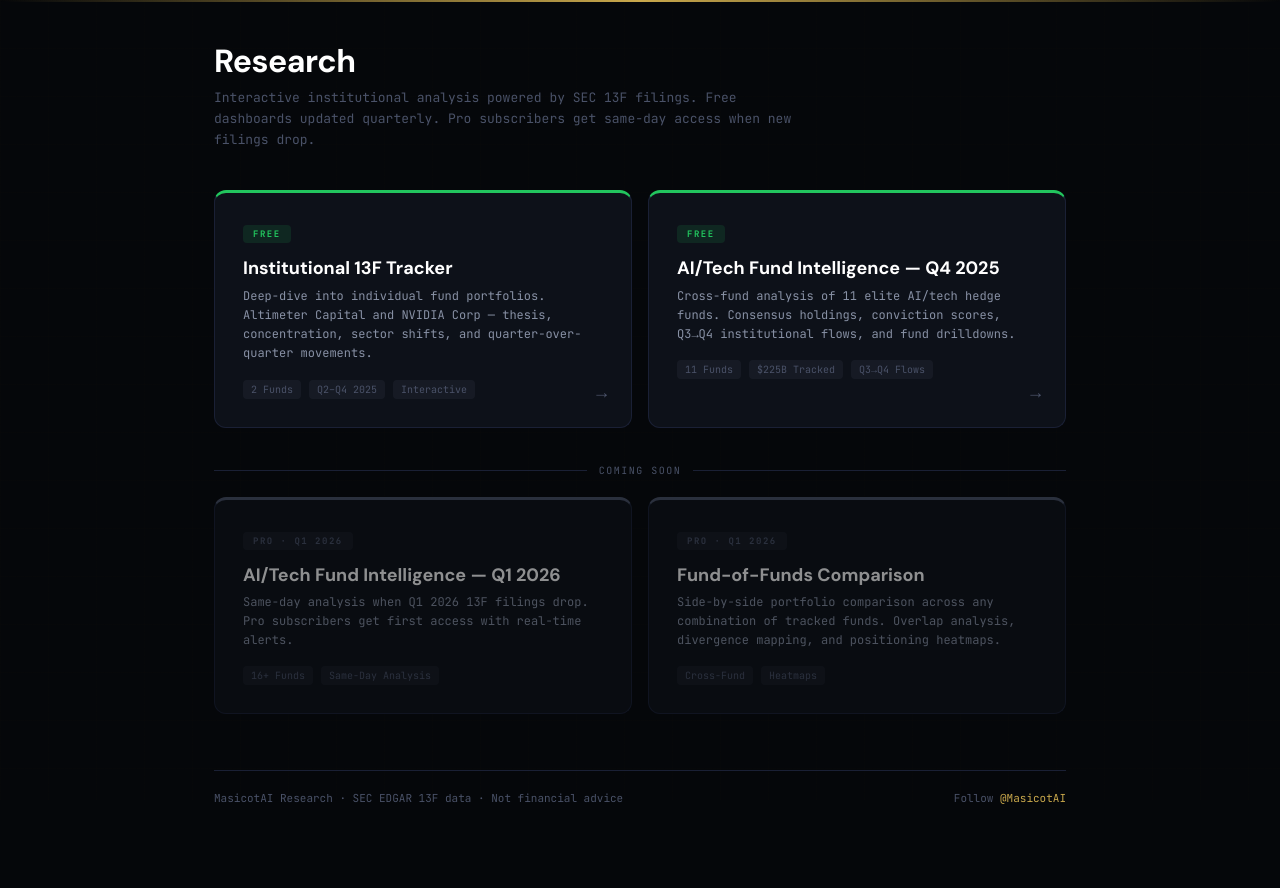
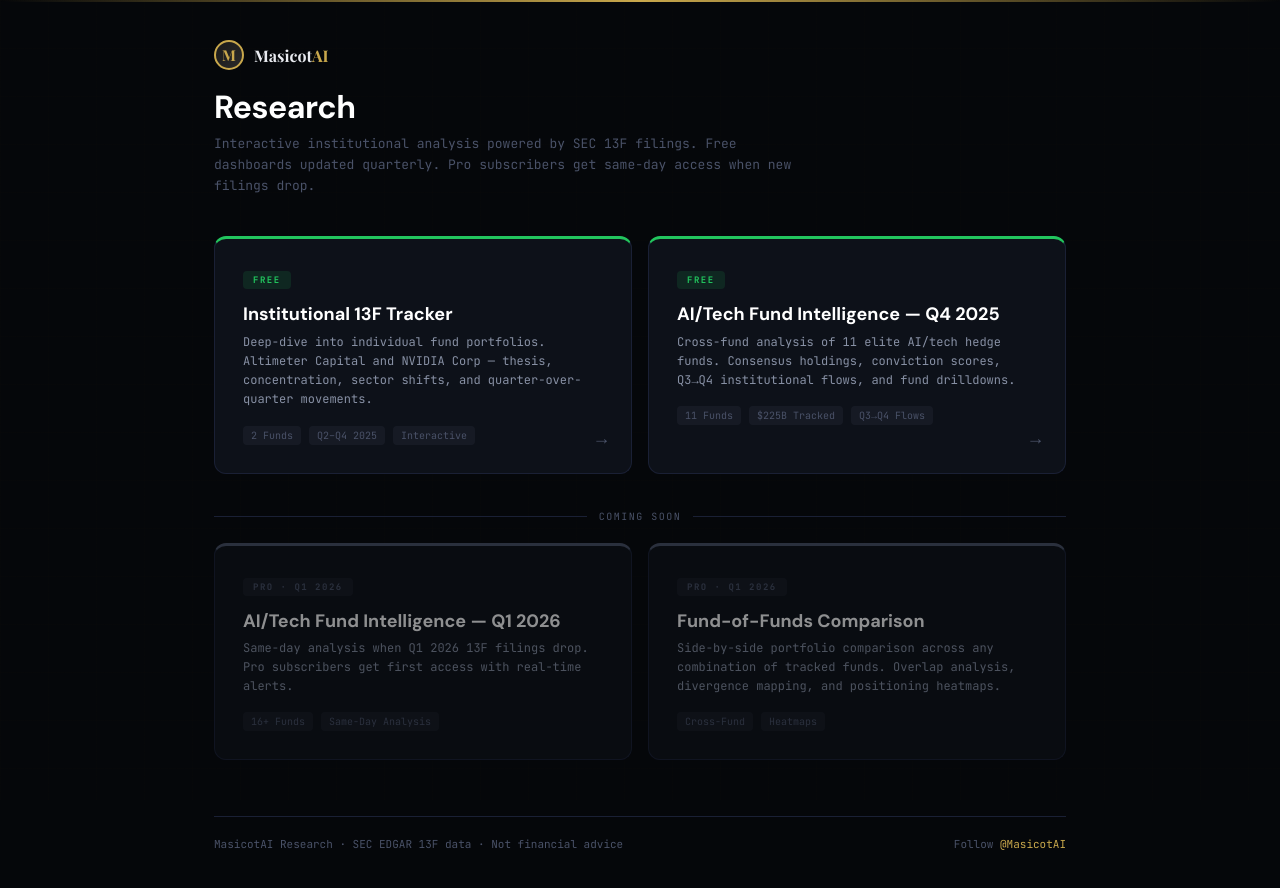
Before and after one commit to jeanymarc-svg/masicotai-research, a plain HTML site: page index.html in a window 1280 px wide. Before the commit the page ends 845 px from the top, so only its background shows below. Drawn offline with nearby package versions, Linux system fonts and the light colour scheme.

Commit message:
Update index.html
add branding  and option to research

```diff
--- a/index.html
+++ b/index.html
@@ -49,6 +49,10 @@ body::after{content:'';position:fixed;top:0;left:0;right:0;height:2px;background
 <div class="wrap">
 
 <header class="hd">
+  <div style="display:flex;align-items:center;gap:10px;margin-bottom:16px">
+    <span style="width:30px;height:30px;border-radius:50%;background:linear-gradient(135deg,#1a1a1a,#2a2a2a);border:2px solid var(--gd);display:flex;align-items:center;justify-content:center;font-family:'Playfair Display',serif;font-size:15px;font-weight:700;color:var(--gd)">M</span>
+    <span style="font-family:'Playfair Display',serif;font-size:16px;font-weight:700;color:var(--tp)">Masicot<span style="color:var(--gd)">AI</span></span>
+  </div>
   <h1>Research</h1>
   <p>Interactive institutional analysis powered by SEC 13F filings. Free dashboards updated quarterly. Pro subscribers get same-day access when new filings drop.</p>
 </header>
```
